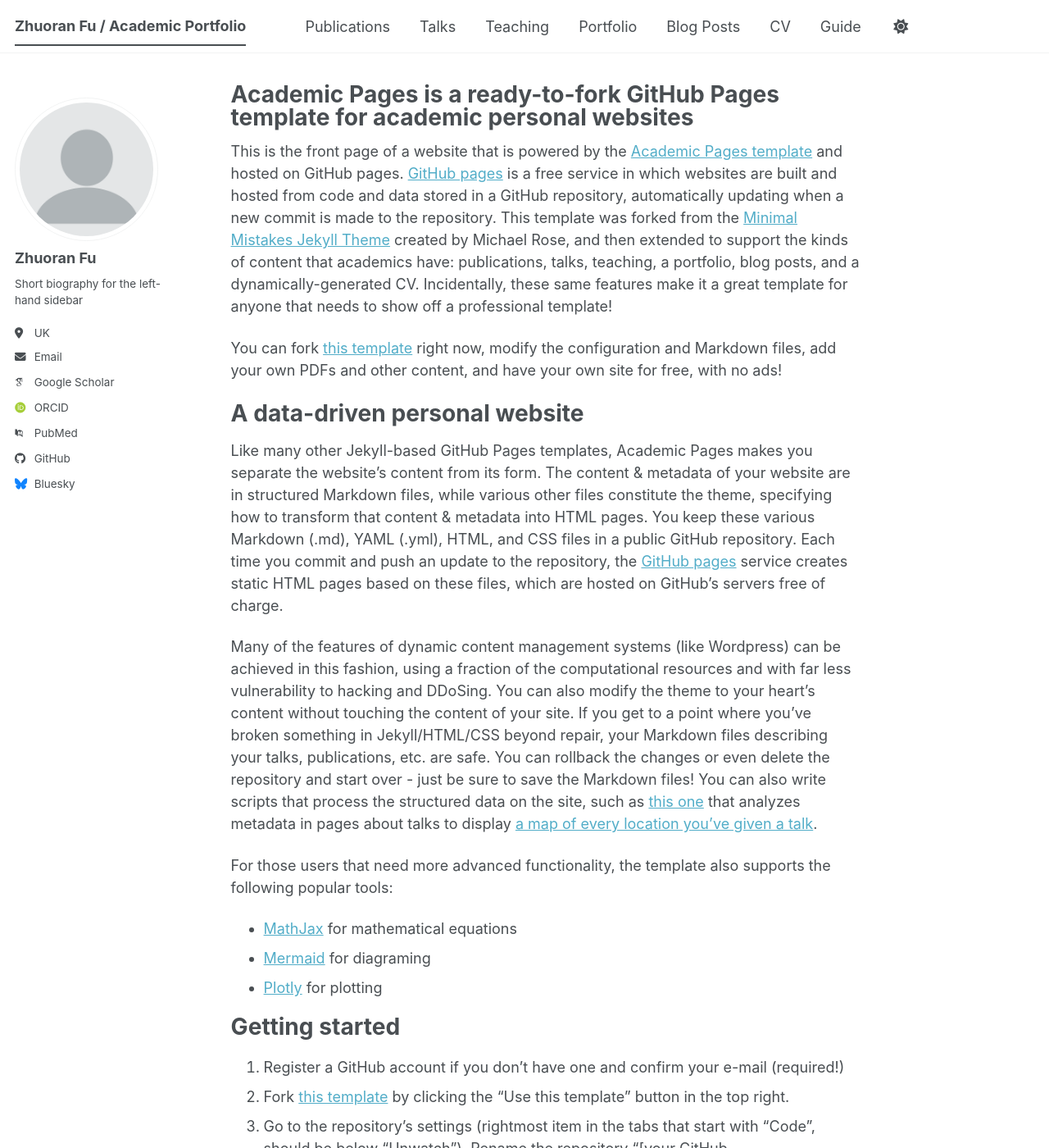
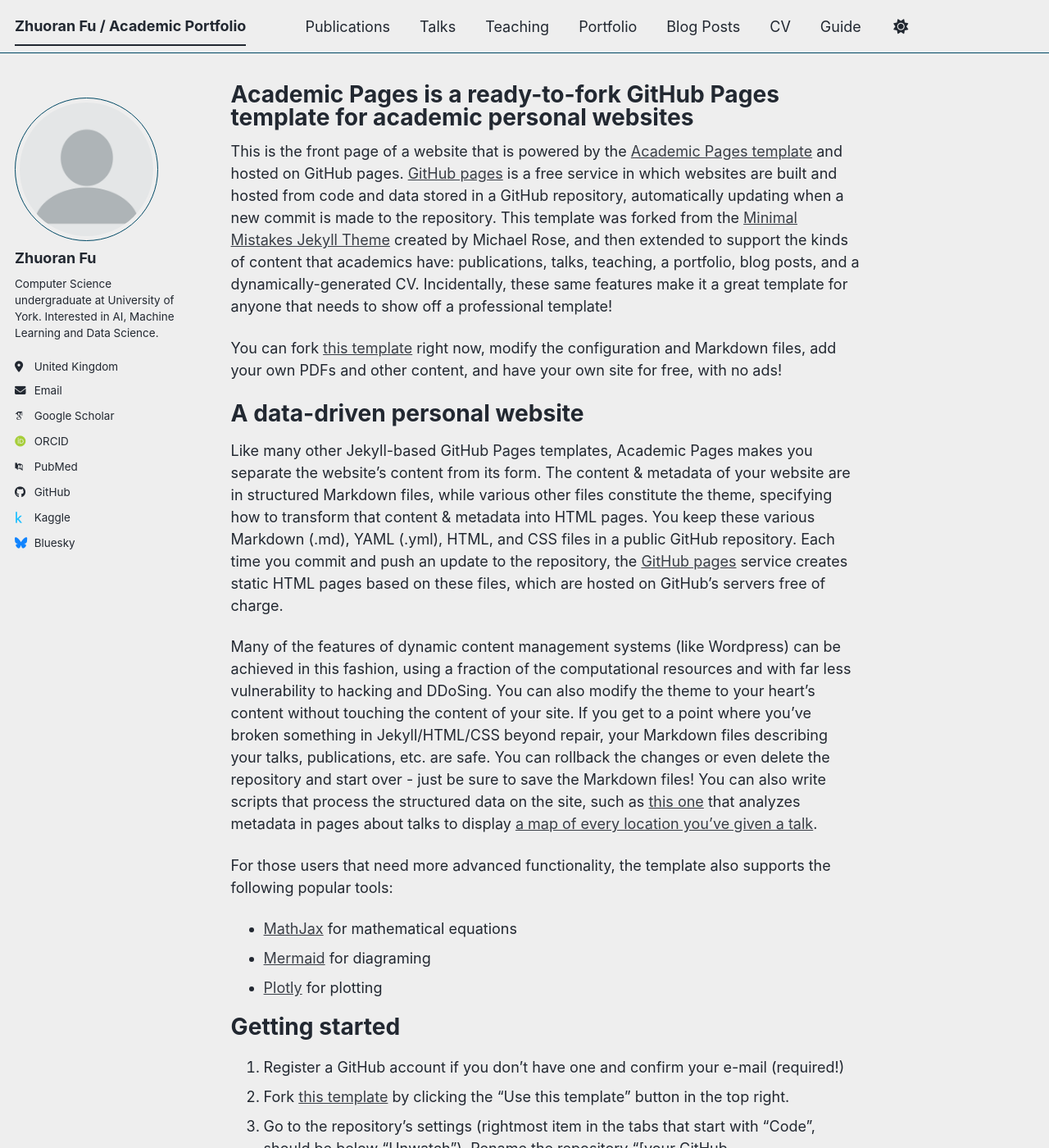
Before and after one commit to Jason-blips/Jason-blips.github.io, a Jekyll site: the page built from _pages/about.md, in a window 1280 px wide and 1400 px high. Shown: the whole window at 82% size. Built offline with Jekyll 4.4.1, drawn with Linux system fonts in a browser that asks for light colours; some web fonts are replaced; a script bundle is joined from its source files by our own code; library files that are not in the unit come from our copies.

Commit message:
Update _config.yml

```diff
--- a/_config.yml
+++ b/_config.yml
@@ -8,12 +8,12 @@
 
 # Basic Site Settings
 locale                   : "en-US"
-site_theme               : "default" # The available themes options are "default", "air", "sunrise", "mint", "dirt" and "contrast"
+site_theme               : "air" # The available themes options are "default", "air", "sunrise", "mint", "dirt" and "contrast"
 title                    : "Zhuoran Fu / Academic Portfolio"
 title_separator          : "-"
 name                     : &name "Zhuoran Fu"
-description              : &description "Zhuoran Fu's academic portfolio"   # Update this with a general description of your site, this is the default if not overridden by a page
-url                      : https://Jason-blips.github.io # The base hostname & protocol for your site e.g. "https://[your GitHub username].github.io",
+description              : &description "Computer Science Student at University of York | AI, Machine Learning & Data Science"   # Update this with a general description of your site, this is the default if not overridden by a page
+url                      : https://jason-blips.github.io # The base hostname & protocol for your site e.g. "https://[your GitHub username].github.io",
                                                            # or if you already have some other page hosted on Github then use "https://[your GitHub username].github.io/[Your Repo Name]"
 baseurl                  : "" # the subpath of your site, e.g. "/blog"
 repository               : "Jason-blips/Jason-blips.github.io"
@@ -26,8 +26,8 @@ author:
   avatar           : "profile.png"
   name             : "Zhuoran Fu"
   pronouns         : # example: "she/her"
-  bio              : "Short biography for the left-hand sidebar"
-  location         : "UK"
+  bio              : "Computer Science undergraduate at University of York. Interested in AI, Machine Learning and Data Science."
+  location         : "United Kingdom"
   uri              : # URL
   email            : "zxn515@york.ac.uk"
 
@@ -50,8 +50,9 @@ author:
   bitbucket        : # Username - Update with your username on the site
   codepen          : # Username
   dribbble         : # Username
-  github           : "academicpages"
-  kaggle           : # Username
+  github           : "https://github.com/Jason-blips"
+  kaggle           : "Zhuoran Fu"
+  LinkedIn         : "https://www.linkedin.com/in/zhuoran-fu-932867352/"
   stackoverflow    : # User number or user number and name (i.e., use "1" or "1/jeff-atwood")
 
   # Social media
```
